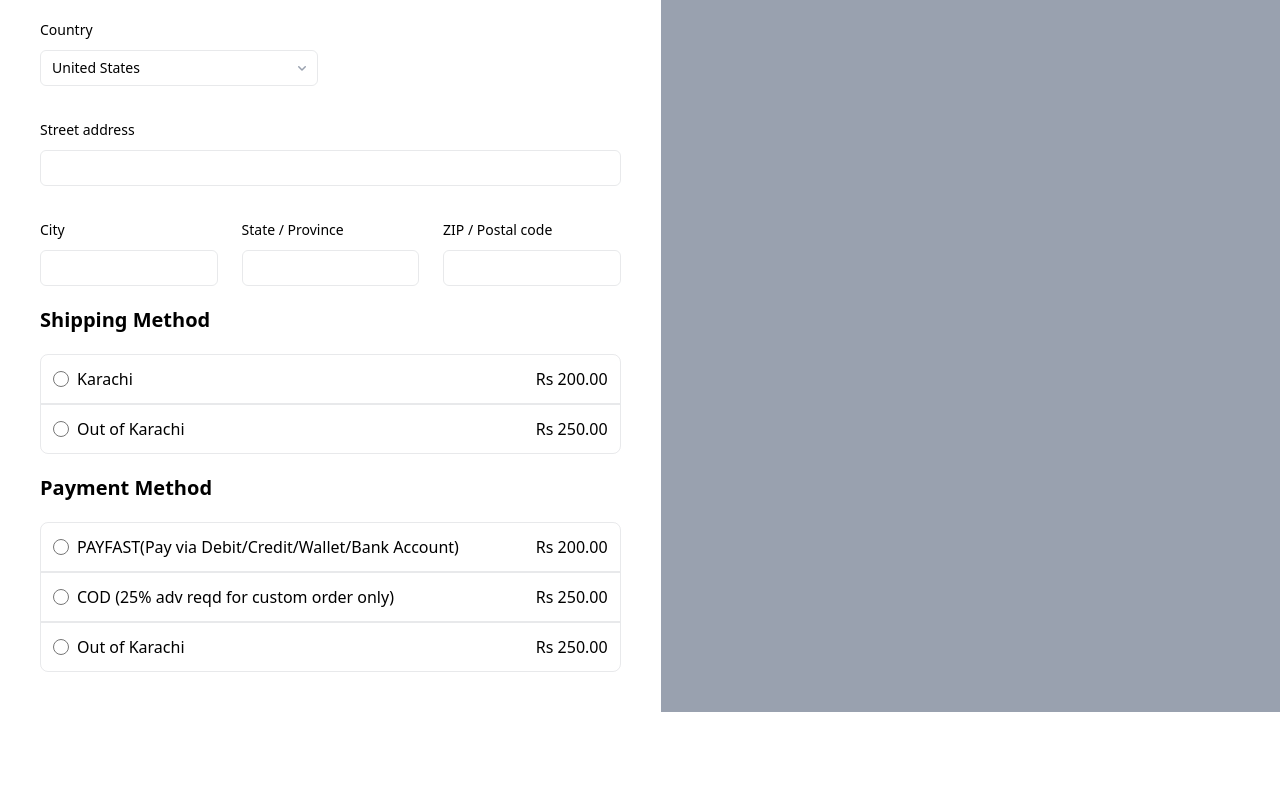
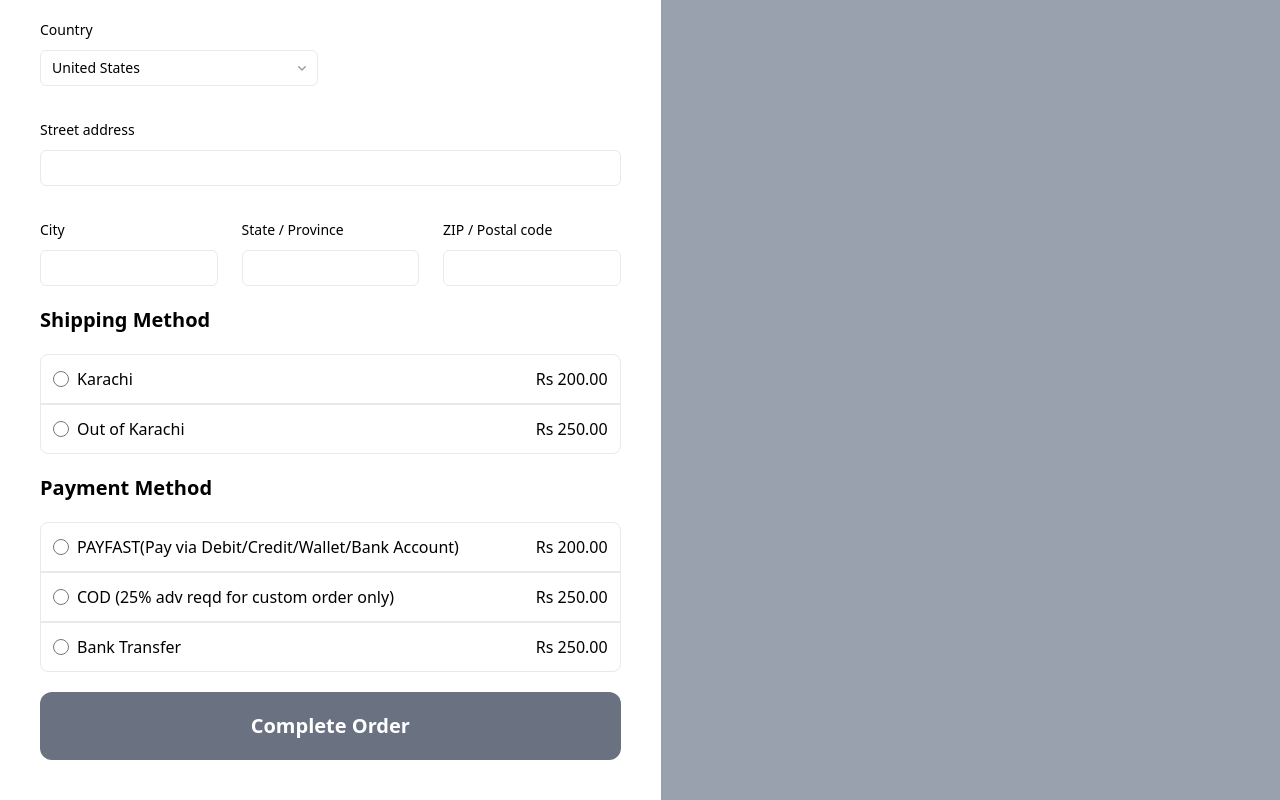
Before and after one commit to talhadar2011/Fratello, a React (Vite) app: page /checkout in a window 1280 px wide. Shown: the part 476-1276 px from the top of the page. Before the commit the page ends 1188 px from the top, so only its background shows below. Built offline with nearby package versions, Linux system fonts and the light colour scheme.

Commit message:
Checkout Button Implemented

```diff
--- a/src/components/Checkout.tsx
+++ b/src/components/Checkout.tsx
@@ -2,7 +2,7 @@
 export default function Checkout() {
     return (
         <div className='flex  w-auto justify-between mt-10'>
-            <div className='flex-col  w-full p-10'>
+            <div className='flex-col w-full p-10'>
                 <h1 className='font-bold text-xl'>Contact</h1>
 
                 <div>
@@ -114,15 +114,13 @@ export default function Checkout() {
                             <div className="flex items-center gap-2">
                                 <input type="radio" name="shipping" className="h-4 w-4 b
                                 " />
-                                <span>Out of Karachi</span>
+                                <span>Bank Transfer</span>
                             </div>
                             <span className="font-medium">Rs 250.00</span>
                         </label>
                     </div>
                 </div>
-
-
-
+                <button className="bg-gray-500 hover:bg-gray-800  mt-5 p-5 justify-center rounded-xl text-xl font-bold text-white cursor-pointer w-full">Complete Order</button>
             </div>
             <div className='h-auto bg-gray-400 w-full '>RightSide</div>
         </div>
```
